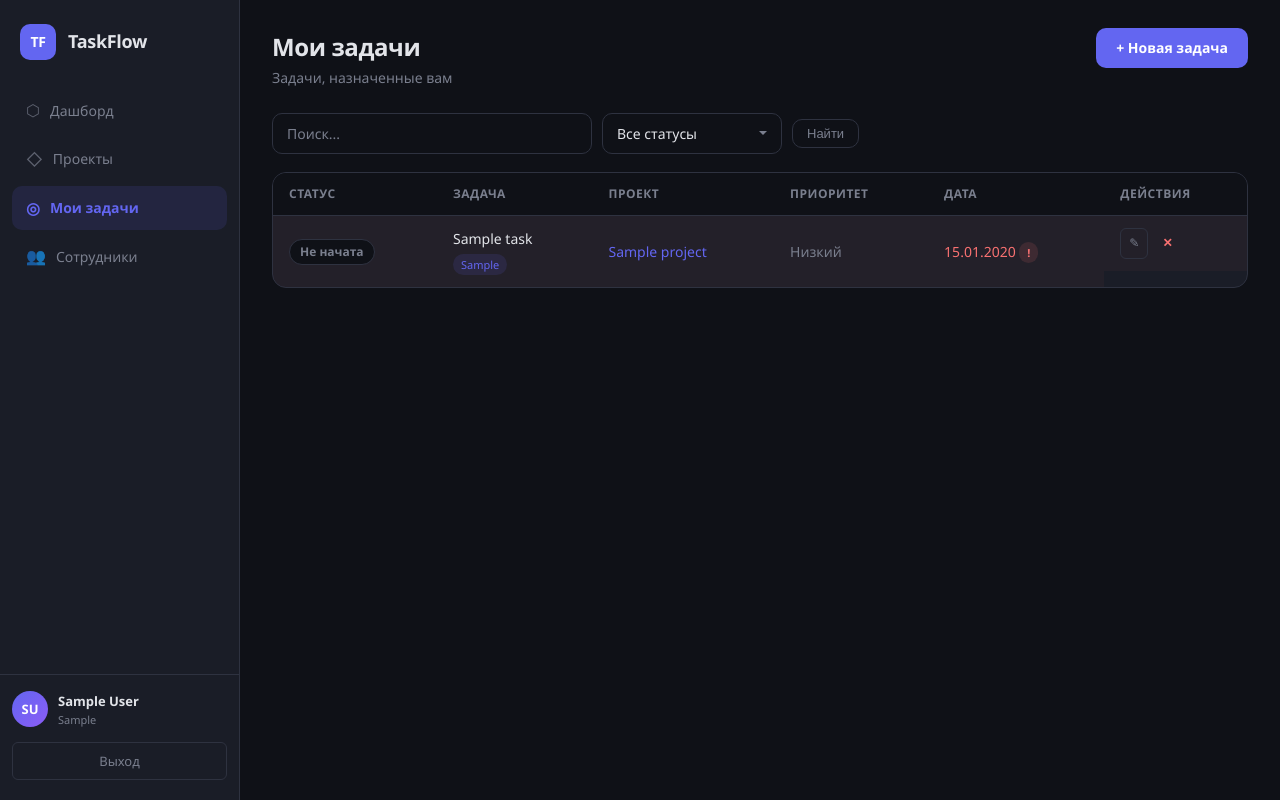
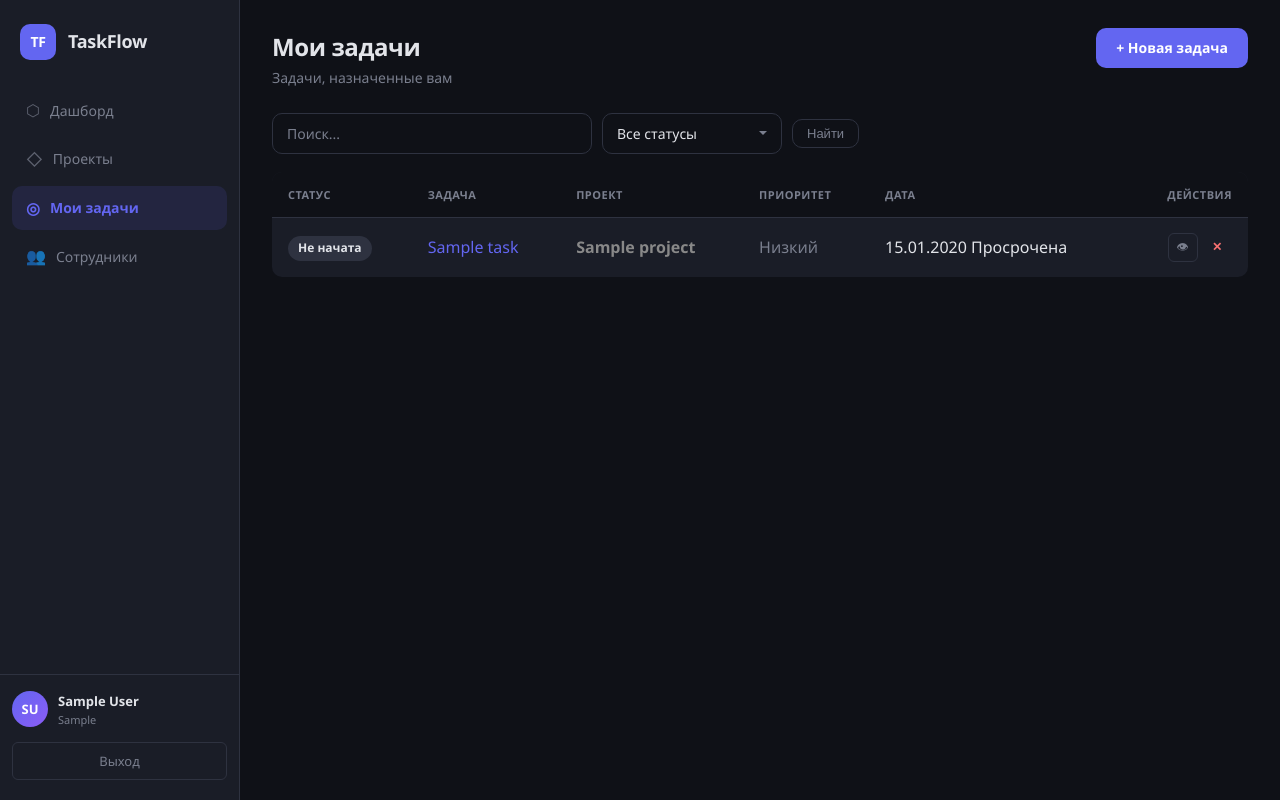
Before and after one commit to HappyHacker143/taskflow, a Django app: page /my-tasks/ in a window 1280 px wide. Run offline with Django 4.2, Linux system fonts and the light colour scheme; a user stored in the database is signed in; tables that the repository leaves empty hold one stand-in row (values such as "Sample post").

Commit message:
Fix table alignment in my_tasks

```diff
--- a/static/css/style.css
+++ b/static/css/style.css
@@ -504,31 +504,60 @@ input[type="color"].form-input { padding: 6px 8px; height: 40px; width: 60px; cu
 .comment-form { margin-top: 16px; }
 .comment-form textarea { margin-bottom: 8px; }
 
-/* ─── TABLE ──────────────────────────────────────────────── */
-.table-card {
+/* ─── TABLES ─────────────────────────────────────────────── */
+.task-table {
+    width: 100%;
+    border-collapse: collapse;
     background: var(--clr-surface);
-    border: 1px solid var(--clr-border);
-    border-radius: var(--radius-lg);
+    border-radius: var(--radius);
     overflow: hidden;
 }
-.tasks-table { width: 100%; border-collapse: collapse; }
-.tasks-table th {
-    text-align: left; padding: 12px 16px;
-    font-size: 12px; font-weight: 600;
-    color: var(--clr-text-muted); text-transform: uppercase; letter-spacing: 0.5px;
+
+.task-table thead {
+    background: var(--clr-bg);
+    position: sticky;
+    top: 0;
+    z-index: 10;
+}
+
+.task-table th {
+    padding: 14px 16px;
+    text-align: left;
+    font-size: 11px;
+    font-weight: 700;
+    text-transform: uppercase;
+    letter-spacing: 0.5px;
+    color: var(--clr-text-muted);
     border-bottom: 1px solid var(--clr-border);
-    background: var(--clr-bg);
+    white-space: nowrap;
+    vertical-align: middle; /* Добавьте это */
 }
-.tasks-table td { padding: 12px 16px; border-bottom: 1px solid var(--clr-border); font-size: 14px; }
-.tasks-table tr:last-child td { border-bottom: none; }
-.tasks-table tr:hover td { background: var(--clr-surface-hover); }
-.tasks-table .col-title { max-width: 280px; }
 
-.task-link { color: var(--clr-text); font-weight: 500; }
-.task-link:hover { color: var(--clr-accent); }
+.task-table td {
+    padding: 14px 16px;
+    border-bottom: 1px solid var(--clr-border);
+    vertical-align: middle; /* Добавьте это */
+}
 
-.table-tags { display: flex; flex-wrap: wrap; gap: 4px; margin-top: 4px; }
-.table-actions { display: flex; gap: 4px; }
+.task-table tbody tr {
+    transition: background var(--transition);
+}
+
+.task-table tbody tr:hover {
+    background: var(--clr-surface-hover);
+}
+
+.task-table tbody tr:last-child td {
+    border-bottom: none;
+}
+
+/* Фиксированная ширина для колонки действий */
+.task-table th:last-child,
+.task-table td:last-child {
+    width: 120px;
+    text-align: right;
+    white-space: nowrap;
+}
 
 .row-overdue td { background: rgba(248,113,113,0.04); }
 
--- a/tasks/templates/tasks/my_tasks.html
+++ b/tasks/templates/tasks/my_tasks.html
@@ -28,49 +28,60 @@
 <!-- TASKS TABLE -->
 <div class="table-card">
     {% if tasks %}
-    <table class="tasks-table">
+    <table class="task-table">
       <thead>
         <tr>
             <th>Статус</th>
-                <th class="col-title">Задача</th>
+            <th>Задача</th>
             <th>Проект</th>
             <th>Приоритет</th>
             <th>Дата</th>
-                <th>Действия</th>
+            <th style="text-align: right;">Действия</th>
         </tr>
       </thead>
       <tbody>
         {% for task in tasks %}
-            <tr class="{% if task.is_overdue %}row-overdue{% endif %}">
-                <td><span class="status-badge status-badge-{{ task.status }}">{{ task.get_status_label }}</span></td>
-                <td class="col-title">
-                    <a href="{% url 'task_detail' task.pk %}" class="task-link">{{ task.title }}</a>
-                    {% if task.tag_list %}
-                        <div class="table-tags">
-                            {% for tag in task.tag_list %}<span class="tag tag-sm">{{ tag }}</span>{% endfor %}
-                        </div>
-                    {% endif %}
+        <tr>
+            <td>
+                <span class="status-badge status-{{ task.status }}">{{ task.get_status_display }}</span>
             </td>
             <td>
-                    <a href="{% url 'project_detail' task.project.pk %}" class="meta-link">{{ task.project.name }}</a>
+                <a href="{% url 'task_detail' task.pk %}" class="task-link">
+                    {{ task.title }}
+                    {% for tag in task.tags.all %}
+                        <span class="task-tag">{{ tag }}</span>
+                    {% endfor %}
+                </a>
             </td>
-                <td><span class="priority-{{ task.priority }}">{{ task.get_priority_label }}</span></td>
+            <td>
+                <a href="{% url 'project_detail' task.project.pk %}" class="project-link" style="color: {{ task.project.color }}">
+                    {{ task.project.name }}
+                </a>
+            </td>
+            <td>
+                <span class="task-priority priority-{{ task.priority }}">{{ task.get_priority_label }}</span>
+            </td>
             <td>
                 {% if task.due_date %}
-                        <span class="{% if task.is_overdue %}text-danger{% endif %}">{{ task.due_date|date:"d.m.Y" }}</span>
-                        {% if task.is_overdue %}<span class="badge badge-overdue">!</span>{% endif %}
+                    <span class="task-date{% if task.is_overdue %} task-date-overdue{% endif %}">
+                        {{ task.due_date|date:"d.m.Y" }}
+                        {% if task.is_overdue %}
+                            <span class="task-overdue-badge">Просрочена</span>
+                        {% endif %}
+                    </span>
                 {% else %}
                     <span class="text-muted">—</span>
                 {% endif %}
             </td>
-                <td class="table-actions">
-                    <a href="{% url 'task_edit' task.pk %}" class="btn-ghost btn-xs">✎</a>
-                    <a href="{% url 'task_delete' task.pk %}" class="btn-ghost btn-xs btn-danger">✕</a>
+            <td style="text-align: right;">
+                <a href="{% url 'task_detail' task.pk %}" class="btn-ghost btn-xs" title="Открыть">👁</a>
+                <a href="{% url 'task_delete' task.pk %}" class="btn-ghost btn-xs btn-danger" title="Удалить">✕</a>
             </td>
         </tr>
         {% endfor %}
       </tbody>
    </table>
+
     {% else %}
     <div class="empty-state-full">
         <div class="empty-icon">◎</div>
```
Lines whose indentation alone changed are shown as unchanged.
